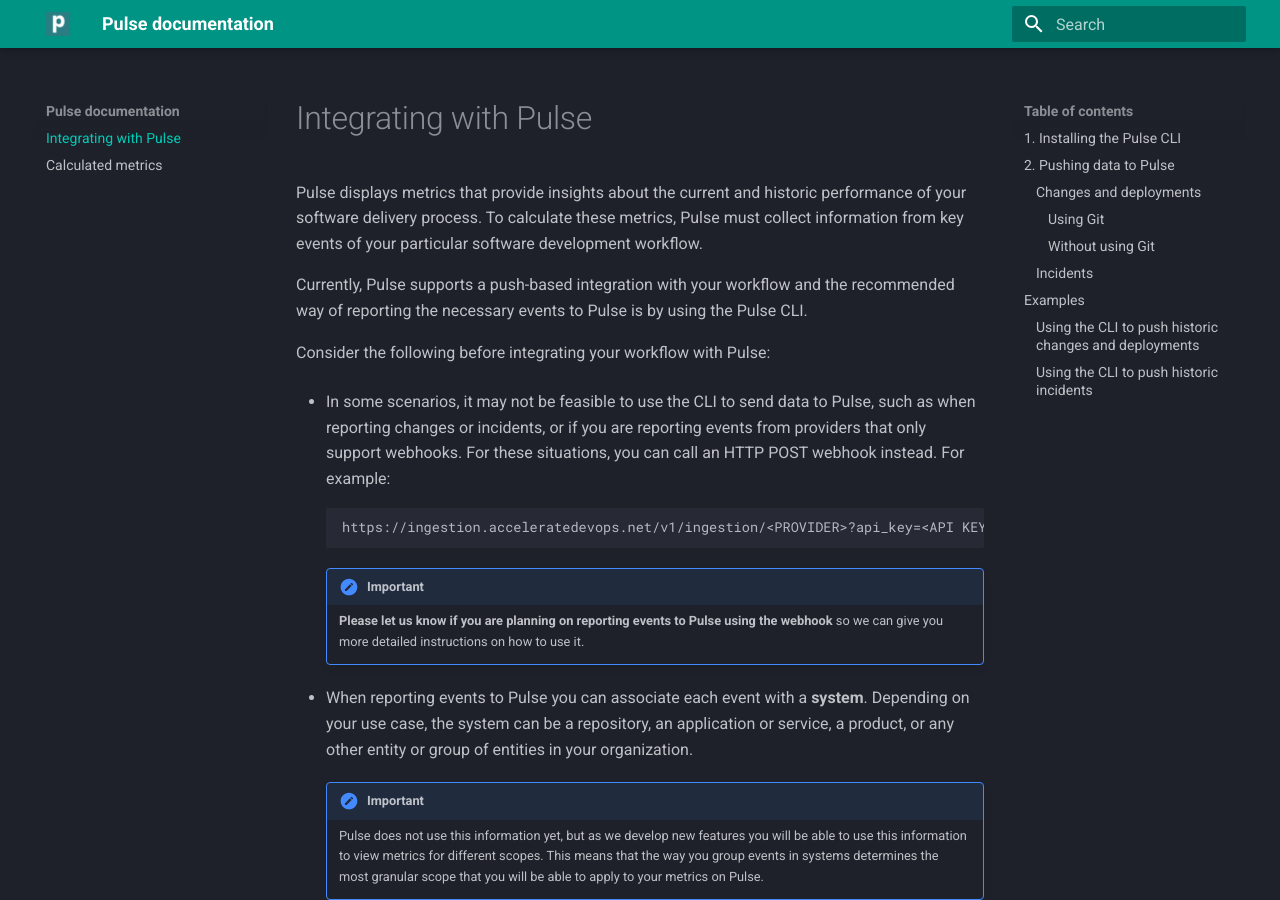
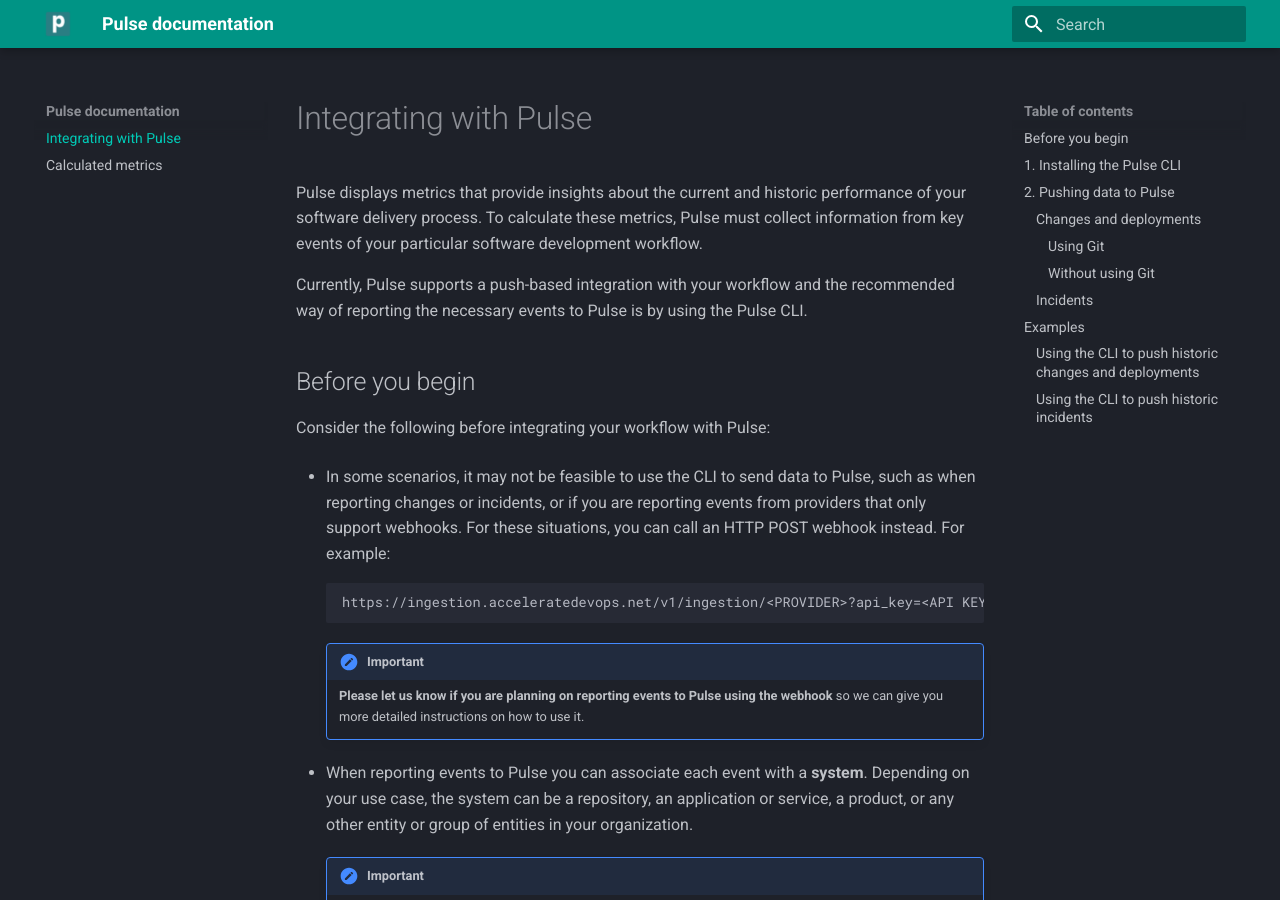
Before and after one commit to codacy/pulse-user-docs, an MkDocs documentation site: the page built from docs/index.md, in a window 1280 px wide and 900 px high. Built offline with MkDocs 1.6.1 and Material for MkDocs 9.7.7, drawn with Linux system fonts in a browser that asks for light colours.

Commit message:
edit: Add section title "Before you begin"

```diff
--- a/docs/index.md
+++ b/docs/index.md
@@ -3,6 +3,8 @@
 Pulse displays metrics that provide insights about the current and historic performance of your software delivery process. To calculate these metrics, Pulse must collect information from key events of your particular software development workflow.
 
 Currently, Pulse supports a push-based integration with your workflow and the recommended way of reporting the necessary events to Pulse is by using the Pulse CLI.
+
+## Before you begin
 
 Consider the following before integrating your workflow with Pulse:
 
```
